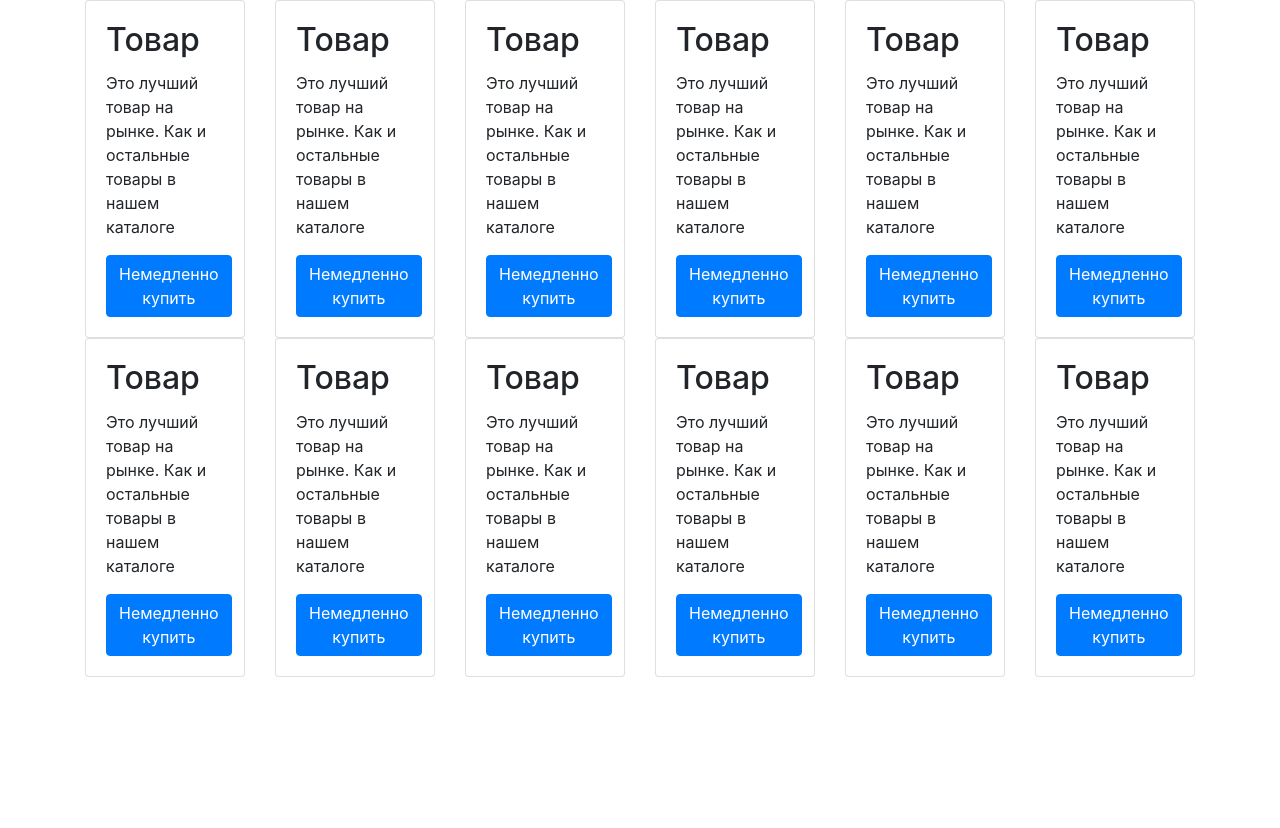
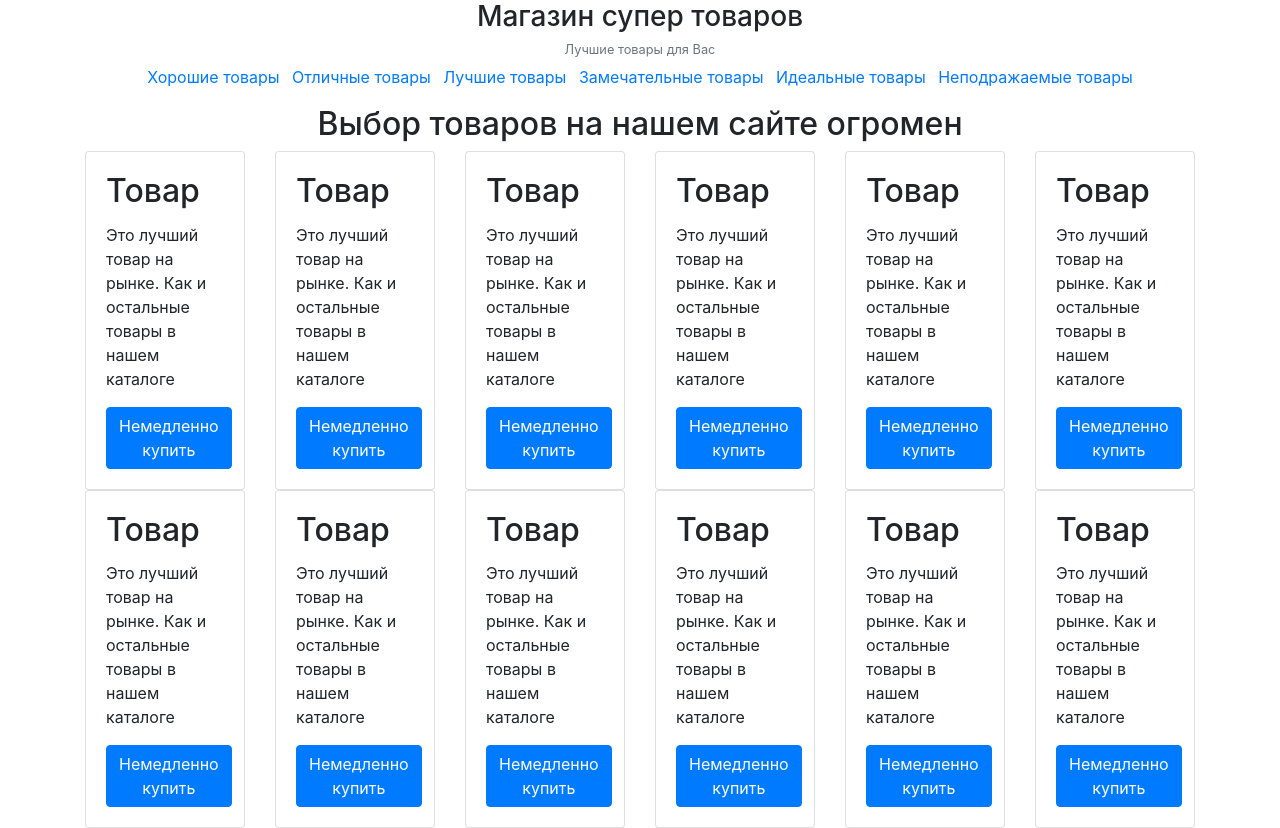
Before and after one commit to kalash-job/project-bootstrap, a plain HTML site: page index.html in a window 1280 px wide. Before the commit the page ends 800 px from the top, so only its background shows below. Drawn offline with nearby package versions, Linux system fonts and the light colour scheme.

Commit message:
Add several headers and lists

```diff
--- a/index.html
+++ b/index.html
@@ -18,8 +18,10 @@
 <body>
 <div class="container">
     <div class="row">
-        <header class="col">
+        <header class="col text-center">
             <!-- Шапка -->
+            <h1 class="h3">Магазин супер товаров</h1>
+            <h2 class="small text-muted">Лучшие товары для Вас</h2>
         </header>
     </div>
 </div>
@@ -27,7 +29,20 @@
     <div class="row">
         <aside class="col-12">
             <!-- Меню подкатегорий -->
+            <ul class="list-inline text-center">
+                <li class="list-inline-item"><a href="#">Хорошие товары</a></li>
+                <li class="list-inline-item"><a href="#">Отличные товары</a></li>
+                <li class="list-inline-item"><a href="#">Лучшие товары</a></li>
+                <li class="list-inline-item"><a href="#">Замечательные товары</a></li>
+                <li class="list-inline-item"><a href="#">Идеальные товары</a></li>
+                <li class="list-inline-item"><a href="#">Неподражаемые товары</a></li>
+            </ul>
         </aside>
+    </div>
+    <div class="row">
+        <div class="col text-center">
+            <h3 class="h2">Выбор товаров на нашем сайте огромен</h3>
+        </div>
     </div>
     <main class="row row-cols-1 row-cols-md-3 row-cols-lg-5 row-cols-xl-6">
         <!-- Основной контент -->
```
